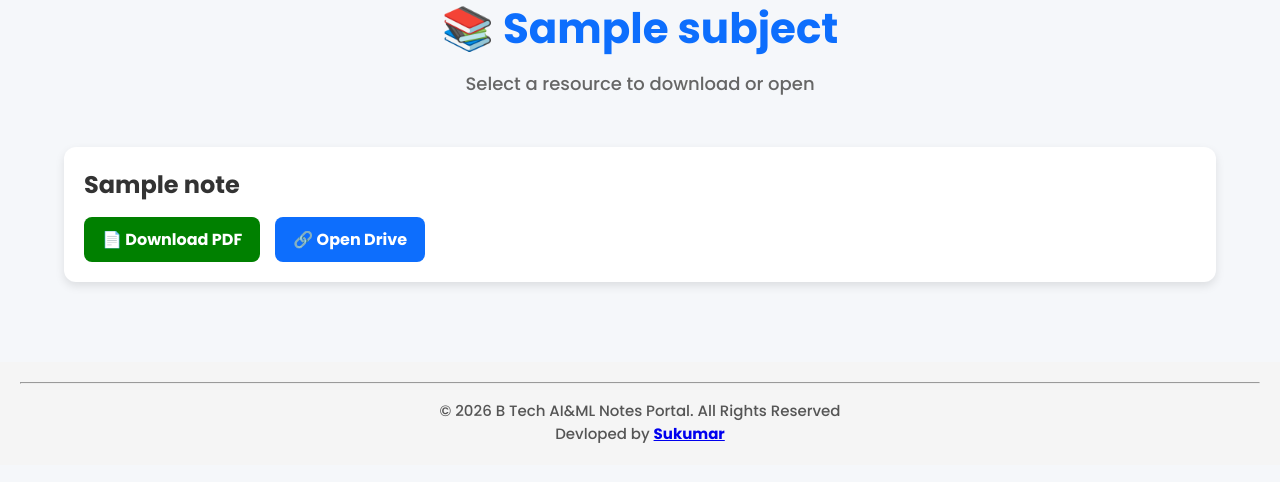
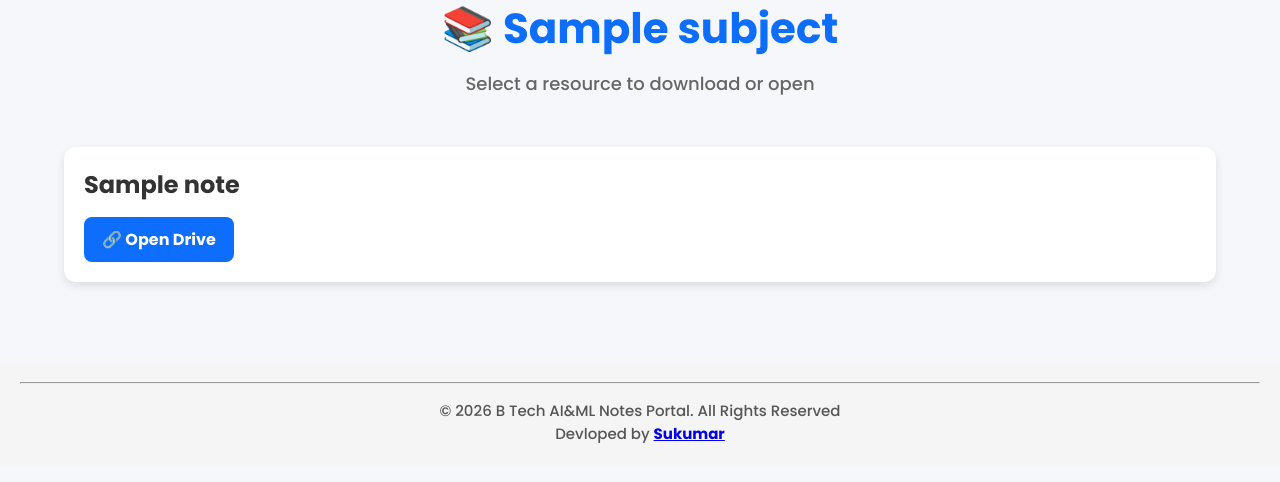
Before and after one commit to Sukumar96-tech/B-Tech-AIML-Notes, a Flask app: page /subject/1 in a window 1280 px wide. Shown: the part 121-603 px from the top of the page. Run offline with Flask 3, Linux system fonts and the light colour scheme; tables that the repository leaves empty hold one stand-in row (values such as "Sample post").

Commit message:
Update notes.html

```diff
--- a/templates/notes.html
+++ b/templates/notes.html
@@ -26,9 +26,6 @@ Notes
 
         <div class="buttons">
 
-            <a href="{{ note.download_link }}" class="download-btn">
-                📄 Download PDF
-            </a>
 
             <a href="{{ note.drive_link }}" target="_blank" class="drive-btn">
                 🔗 Open Drive
```
